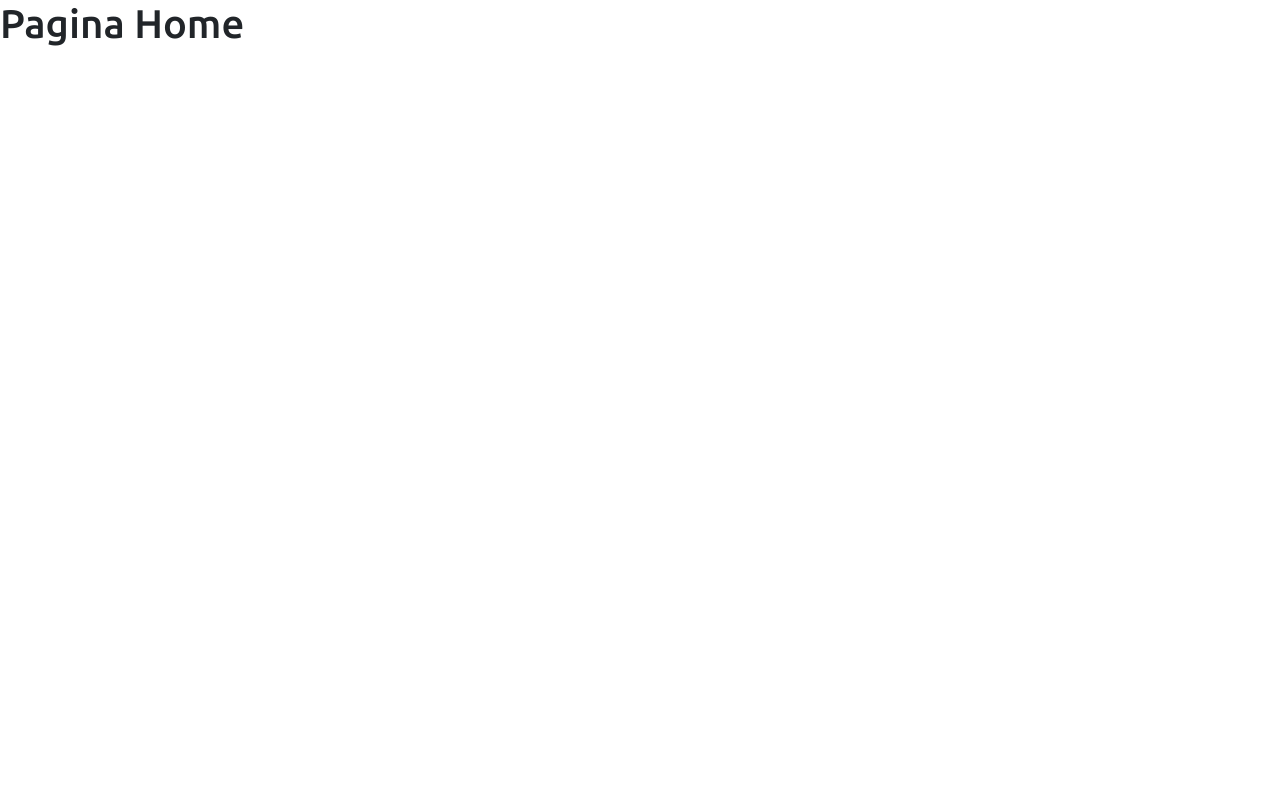
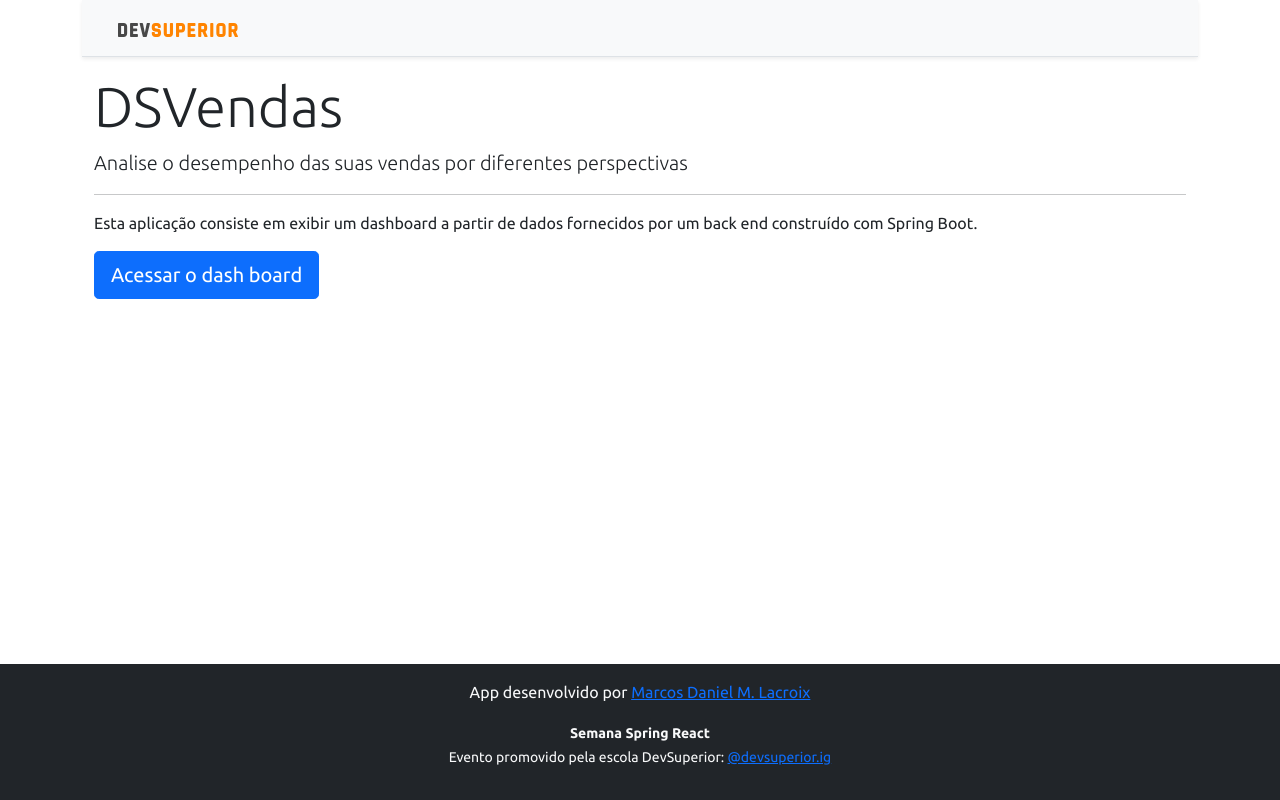
Before and after one commit to marcoslacroix/projeto-sds3, a React (Create React App) app in the folder frontend/: page / in a window 1280 px wide. Built offline with nearby package versions, Linux system fonts and the light colour scheme.

Commit message:
home navigation

```diff
--- a/frontend/src/components/NavBar/index.tsx
+++ b/frontend/src/components/NavBar/index.tsx
@@ -1,13 +1,16 @@
 import ImgDsDark from "assets/img/ds-dark.svg";
+import { Link } from "react-router-dom";
 
 function NavBar() {
   return (
     <div className="d-flex flex-column flex-md-row align-items-center p-3 px-md-4 mb-3 bg-light border-bottom shadow-sm">
-        <div className="container">
-            <nav className="my-2 my-md-0 mr-md-3">
-                <img src={ImgDsDark} alt="DevSuperior" width="120" />
-            </nav>
-        </div>
+      <div className="container">
+        <nav className="my-2 my-md-0 mr-md-3">
+          <Link to="/">
+            <img src={ImgDsDark} alt="DevSuperior" width="120" />
+          </Link>
+        </nav>
+      </div>
     </div>
   );
 }
--- a/frontend/src/pages/Home/index.tsx
+++ b/frontend/src/pages/Home/index.tsx
@@ -1,9 +1,27 @@
+import Footer from "components/Footer";
+import NavBar from "components/NavBar";
+import { Link } from "react-router-dom";
+
 function Home() {
     return (
-      <div>
-          <h1>Pagina Home</h1>
-      </div>
+        <>
+            <div className="container">
+                <NavBar />
+                <div className="container">
+                    <div className="jumbotron">
+                        <h1 className="display-4">DSVendas</h1>
+                        <p className="lead">Analise o desempenho das suas vendas por diferentes perspectivas</p>
+                        <hr />
+                        <p>Esta aplicação consiste em exibir um dashboard a partir de dados fornecidos por um back end construído com Spring Boot.</p>
+                        <Link className="btn btn-primary btn-lg" to="/dashboard">
+                            Acessar o dash board
+                        </Link>
+                    </div>
+                </div>
+            </div>
+            <Footer />
+        </>
     );
-  }
+}
 
-  export default Home;
+export default Home;
```
